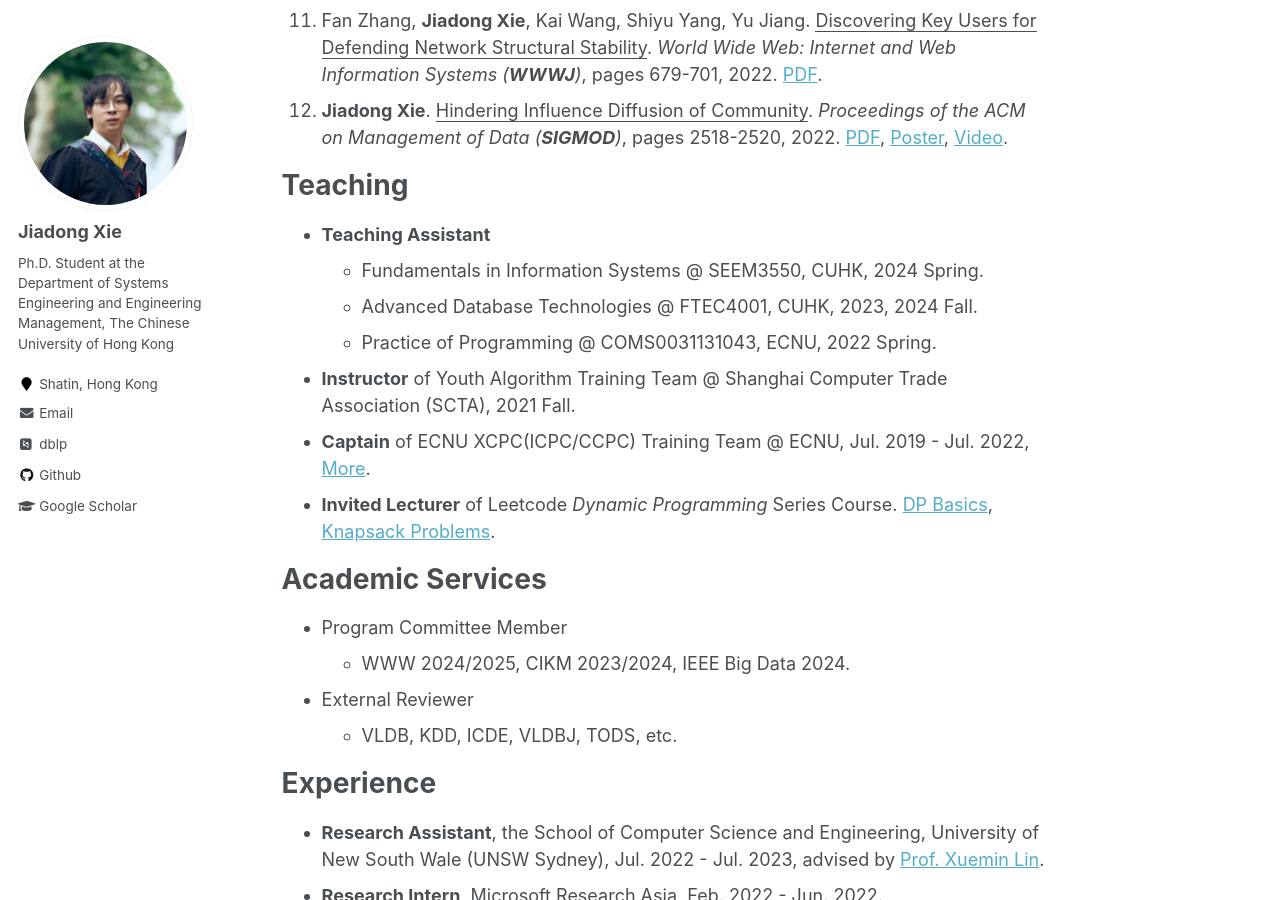
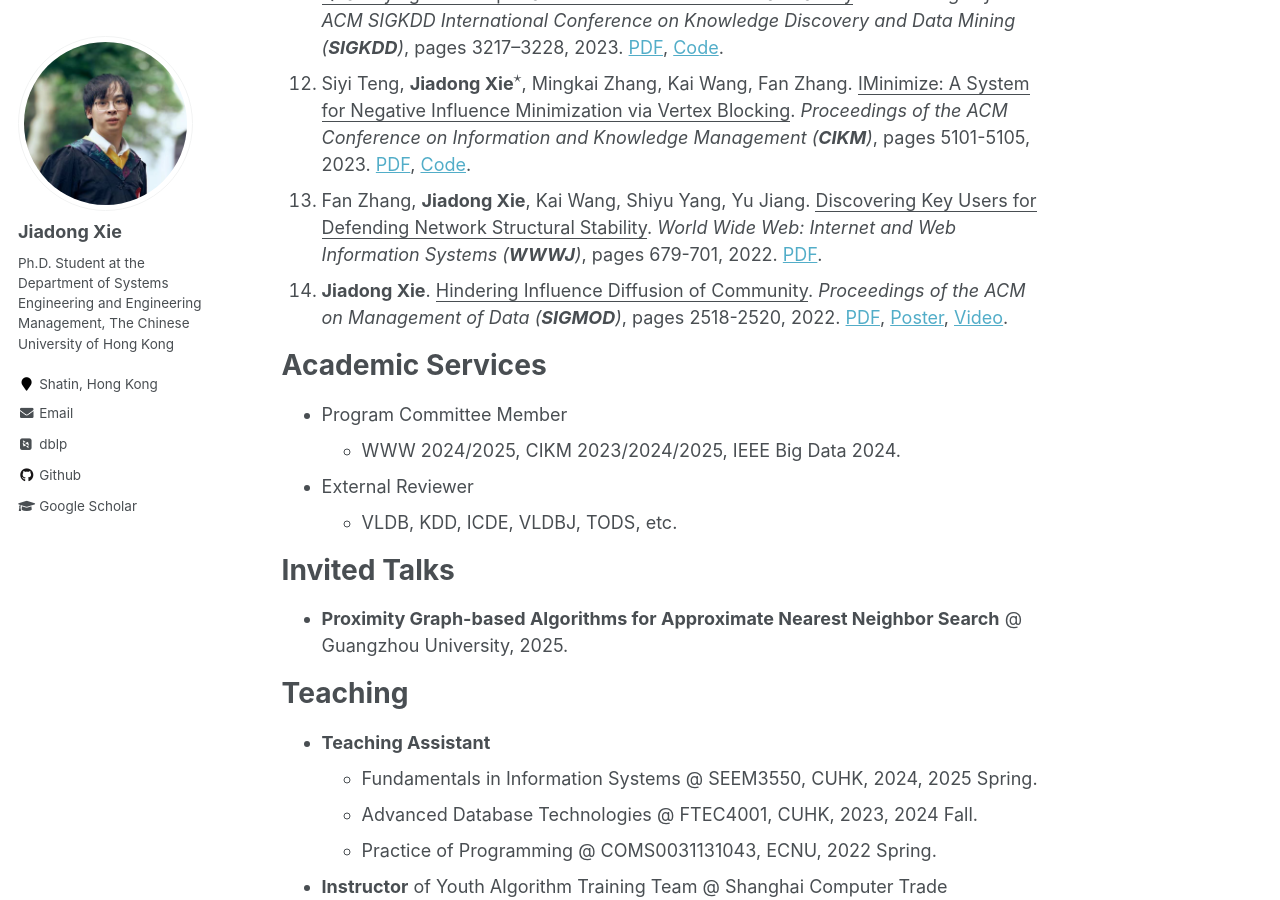
Before and after one commit to Xiejiadong/Xiejiadong.github.io, a Jekyll site: the page built from _pages/about.md, in a window 1280 px wide and 900 px high, scrolled down 1525 px. Built offline with Jekyll 4.4.1, drawn with Linux system fonts in a browser that asks for light colours; some web fonts are replaced; formulas are drawn with MathJax 3; some of the changed text lies outside the part shown.

Commit message:
Update about.md

```diff
--- a/_pages/about.md
+++ b/_pages/about.md
@@ -22,63 +22,72 @@ Publications
 1. **Jiadong Xie**, Jeffrey Xu Yu, Yingfan Liu.
    <u>Fast Approximate Similarity Join in Vector Databases</u>.
    *Proceedings of the ACM on Management of Data (**SIGMOD**)*, to appear, 2025.
-2. Shuo Yang$^\S$, **Jiadong Xie$^\S$**, Yingfan Liu, Jeffrey Xu Yu, Xiyue Gao, Qianru Wang, Yanguo Peng, Jiangtao Cui.
+2. **Jiadong Xie**, Jeffrey Xu Yu, Yingfan Liu.
+   <u>Graph Based K-Nearest Neighbor Search Revisited</u>.
+   *ACM Transactions on Database Systems (**TODS**)*, to appear, 2025.
+3. Shuo Yang$^\S$, **Jiadong Xie$^\S$**, Yingfan Liu, Jeffrey Xu Yu, Xiyue Gao, Qianru Wang, Yanguo Peng, Jiangtao Cui.
    <u>Revisiting the Index Construction of Proximity Graph-Based Approximate Nearest Neighbor Search</u>.
    *Proceedings of the VLDB Endowment (**PVLDB**)*, to appear, 2025. [PDF](https://arxiv.org/pdf/2410.01231).
-3. YuAng Chen, **Jiadong Xie**, Siyi Teng, Wenqi Zeng, Jeffrey Xu Yu.
+4. YuAng Chen, **Jiadong Xie**, Siyi Teng, Wenqi Zeng, Jeffrey Xu Yu.
    <u>Groot: Graph-Centric Row Reordering with Tree for Sparse Matrix Multiplications on Tensor Cores</u>.
-   *Proceedings of the ACM European Conference on Computer Systems (**EuroSys**)*, to appear, 2025.
-4. **Jiadong Xie**, Fan Zhang, Kai Wang, Jialu Liu, Xuemin Lin, Wenjie Zhang.
+   *Proceedings of the ACM European Conference on Computer Systems (**EuroSys**)*, pages 803-817, 2025.
+5. Yingfan Liu, Yandi Zhang, **Jiadong Xie**, Hui Li, Jeffrey Xu Yu, Jiangtao Cui.
+   <u>Privacy-Preserving Approximate Nearest Neighbor Search on High-Dimensional Data</u>.
+   *Proceedings of the IEEE International Conference on Data Engineering (**ICDE**)*, to appear, 2025.
+6. **Jiadong Xie**, Fan Zhang, Kai Wang, Jialu Liu, Xuemin Lin, Wenjie Zhang.
    <u>Influence Minimization via Blocking Strategies</u>.
    *INFORMS Journal on Computing (**JOC**)*, to appear, 2025. [PDF](https://arxiv.org/pdf/2312.17488).
-5. **Jiadong Xie**, Zehua Chen, Deming Chu, Fan Zhang, Xuemin Lin, Zhihong Tian.
+7. **Jiadong Xie**, Zehua Chen, Deming Chu, Fan Zhang, Xuemin Lin, Zhihong Tian.
    <u>Influence Maximization via Vertex Countering</u>.
    *Proceedings of the VLDB Endowment (**PVLDB**)*, pages 1297-1309, 2024. [PDF](https://www.vldb.org/pvldb/vol17/p1297-zhang.pdf).
-6. Siyi Teng$^\S$, **Jiadong Xie$^\S$**, Fan Zhang, Can Lu, Juntao Fang, Kai Wang.
+8. Siyi Teng$^\S$, **Jiadong Xie$^\S$**, Fan Zhang, Can Lu, Juntao Fang, Kai Wang.
    <u>Optimizing Network Resilience via Vertex Anchoring</u>.
    *Proceedings of the ACM Web Conference (**TheWebConf**)*, **Oral**, pages 606-617, 2024. [PDF](/files/paper/%5Bwww24%5Dfollower-maximization.pdf), [Code](https://github.com/Tsyxxxka/Follower-Maximization), [Video](https://www.youtube.com/watch?v=FidHoFm8uOE).
-7. **Jiadong Xie**, Fan Zhang, Kai Wang, Xuemin Lin, Wenjie Zhang.
+9.  **Jiadong Xie**, Fan Zhang, Kai Wang, Xuemin Lin, Wenjie Zhang.
    <u>Minimizing the Influence of Misinformation via Vertex Blocking.</u>
    *Proceedings of the IEEE International Conference on Data Engineering (**ICDE**)*, pages 789-801, 2023.
    [PDF](/files/paper/%5Bicde23%5DInfluence%20Minimization.pdf).
-8. Qianxi Zhang, Shuotao Xu, Qi Chen, Guoxin Sui, **Jiadong Xie**, Zhizhen Cai, Yaoqi Chen, Yinxuan He, Yuqing Yang, Fan Yang, Mao Yang, Lidong Zhou.
+10. Qianxi Zhang, Shuotao Xu, Qi Chen, Guoxin Sui, **Jiadong Xie**, Zhizhen Cai, Yaoqi Chen, Yinxuan He, Yuqing Yang, Fan Yang, Mao Yang, Lidong Zhou.
    <u>VBASE: Unifying Online Vector Similarity Search and Relational Queries via Relaxed Monotonicity</u>.
    *USENIX Symposium on Operating Systems Design and Implementation (**OSDI**)*, pages 377-395, 2023.
    [PDF](/files/paper/%5Bosdi23%5Dmulti-topk.pdf), [Code](https://github.com/Catoverflow/VBASE-artifacts), [Video](https://youtu.be/KxvUGkyD22k).
-9.  Fan Zhang, Qingyuan Linghu, **Jiadong Xie**, Kai Wang, Xuemin Lin, Wenjie Zhang.
+11. Fan Zhang, Qingyuan Linghu, **Jiadong Xie**, Kai Wang, Xuemin Lin, Wenjie Zhang.
    <u>Quantifying Node Importance over Network Structural Stability</u>.
    *Proceedings of the ACM SIGKDD International Conference on Knowledge Discovery and Data Mining (**SIGKDD**)*, pages 3217–3228, 2023. [PDF](/files/paper/%5Bkdd23%5Dnode-importance.pdf), [Code](https://github.com/Xiejiadong/Quantifying-Node-Importance-over-Network-Structural-Stability).
-10. Siyi Teng, **Jiadong Xie$^\star$**, Mingkai Zhang, Kai Wang, Fan Zhang.
+12. Siyi Teng, **Jiadong Xie$^\star$**, Mingkai Zhang, Kai Wang, Fan Zhang.
    <u>IMinimize: A System for Negative Influence Minimization via Vertex Blocking</u>.
    *Proceedings of the ACM Conference on Information and Knowledge Management (**CIKM**)*, pages 5101-5105, 2023.
    [PDF](/files/paper/%5Bcikm23%5DIMinimize--demo.pdf), [Code](https://github.com/Tsyxxxka/IMinimize).
-11. Fan Zhang, **Jiadong Xie**, Kai Wang, Shiyu Yang, Yu Jiang. <u>Discovering Key Users for Defending Network Structural Stability</u>.
+13. Fan Zhang, **Jiadong Xie**, Kai Wang, Shiyu Yang, Yu Jiang. <u>Discovering Key Users for Defending Network Structural Stability</u>.
    *World Wide Web: Internet and Web Information Systems (**WWWJ**)*, pages 679-701, 2022.
    [PDF](/files/paper/%5Bwwwj22%5Dcollapse%20coreness.pdf).
-12. **Jiadong Xie**. <u>Hindering Influence Diffusion of Community</u>.
+14. **Jiadong Xie**. <u>Hindering Influence Diffusion of Community</u>.
    *Proceedings of the ACM on Management of Data (**SIGMOD**)*, pages 2518-2520, 2022.
    [PDF](/files/paper/%5Bsigmod22%5DHindering%20Influence%20Diffusion%20of%20Community.pdf), [Poster](/files/attachments/Jiadong_Xie_Poster.pdf), [Video](/files/attachments/Jiadong_Xie_pre_video.mp4).
+
+Academic Services
+======
+- Program Committee Member
+  - WWW 2024/2025, CIKM 2023/2024/2025, IEEE Big Data 2024.
+- External Reviewer
+  - VLDB, KDD, ICDE, VLDBJ, TODS, etc.
+
+
+Invited Talks
+======
+- **Proximity Graph-based Algorithms for Approximate Nearest Neighbor Search** @ Guangzhou University, 2025.
 
 
 Teaching
 ======
 
 - **Teaching Assistant**
-  - Fundamentals in Information Systems @ SEEM3550, CUHK, 2024 Spring.
+  - Fundamentals in Information Systems @ SEEM3550, CUHK, 2024, 2025 Spring.
   - Advanced Database Technologies @ FTEC4001, CUHK, 2023, 2024 Fall.
   - Practice of Programming @ COMS0031131043, ECNU, 2022 Spring.
 - **Instructor** of Youth Algorithm Training Team @ Shanghai Computer Trade Association (SCTA), 2021 Fall.
 - **Captain** of ECNU XCPC(ICPC/CCPC) Training Team @ ECNU, Jul. 2019 - Jul. 2022, [More](/competition/).
 - **Invited Lecturer** of Leetcode *Dynamic Programming* Series Course. [DP Basics](https://leetcode.cn/leetbook/detail/lc-class-dynamic-programming-basic/), [Knapsack Problems](https://leetcode.cn/leetbook/detail/lc-class-knapsack-problem/).
-
-
-Academic Services
-======
-- Program Committee Member
-  - WWW 2024/2025, CIKM 2023/2024, IEEE Big Data 2024.
-- External Reviewer
-  - VLDB, KDD, ICDE, VLDBJ, TODS, etc.
-
 
 Experience
 ======
```
